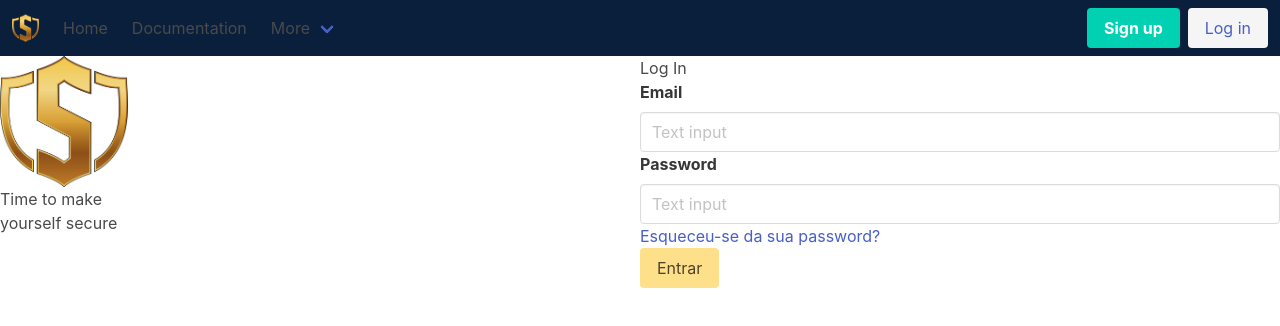
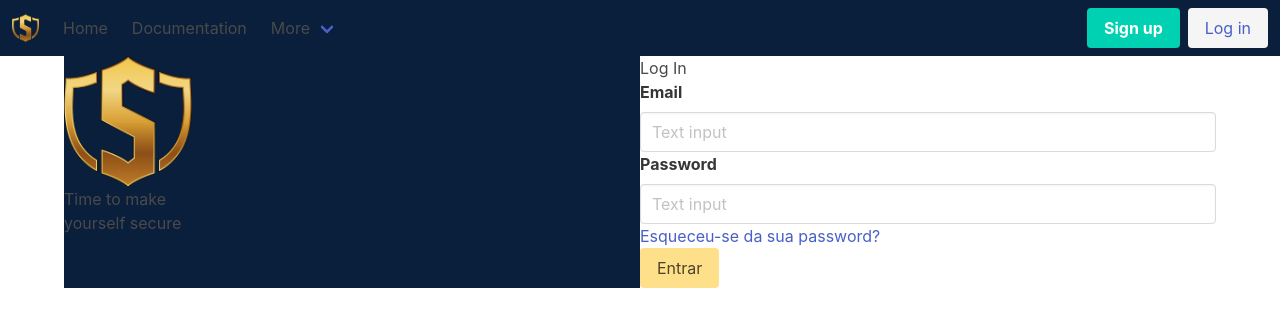
Before and after one commit to Security4All-Home/Frontend-User, a Vue app: page /#/login in a window 1280 px wide. Shown: the top 326 px of the page. Built offline with nearby package versions, Linux system fonts and the light colour scheme.

Commit message:
Login styling

```diff
--- a/src/assets/main.scss
+++ b/src/assets/main.scss
@@ -57,3 +57,8 @@ $family-serif: 'Montserrat', sans-serif;
 .secondaryColorBG{
         background-color: $secondary;
 }
+
+//Login style
+.left {
+        background-color: $secondary;
+}
--- a/src/views/Login.vue
+++ b/src/views/Login.vue
@@ -1,14 +1,15 @@
 <template>
   <div class="login">
+    <div class="container">
     <div class="columns is-gapless">
-        <div class="column">
+        <div class="column left">
             <!-- Logo -->
             <figure class="image is-128x128">
     	        <img src="../assets/Images/logo.png">
                 <p>Time to make yourself secure</p>
             </figure>
         </div>
-        <div class="column">
+        <div class="column right">
             <!--Title-->
             <h1>Log In</h1>
             <!--Input of email -->
@@ -25,5 +26,6 @@
 
         </div>
     </div>
+    </div>
    </div>
 </template>
```
